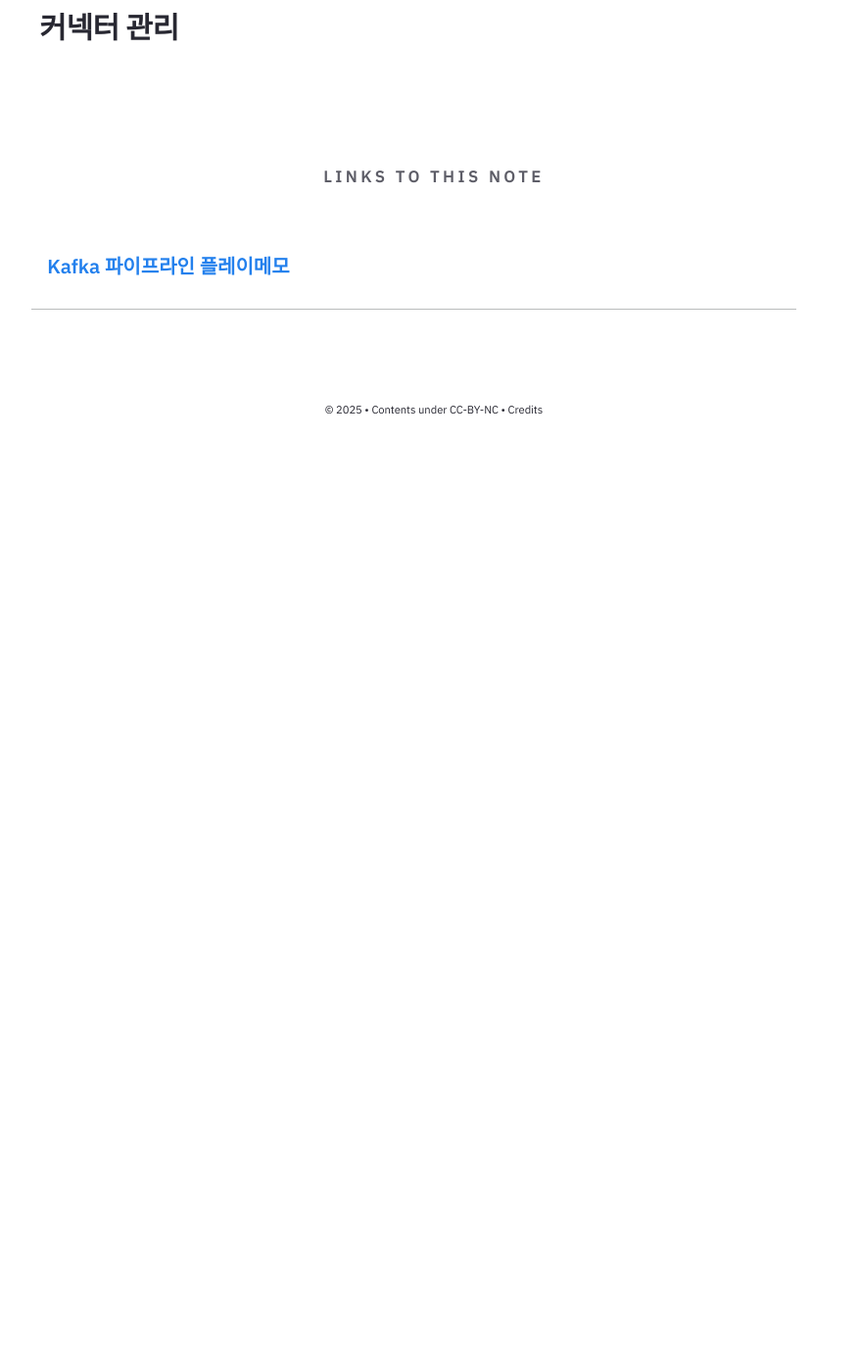
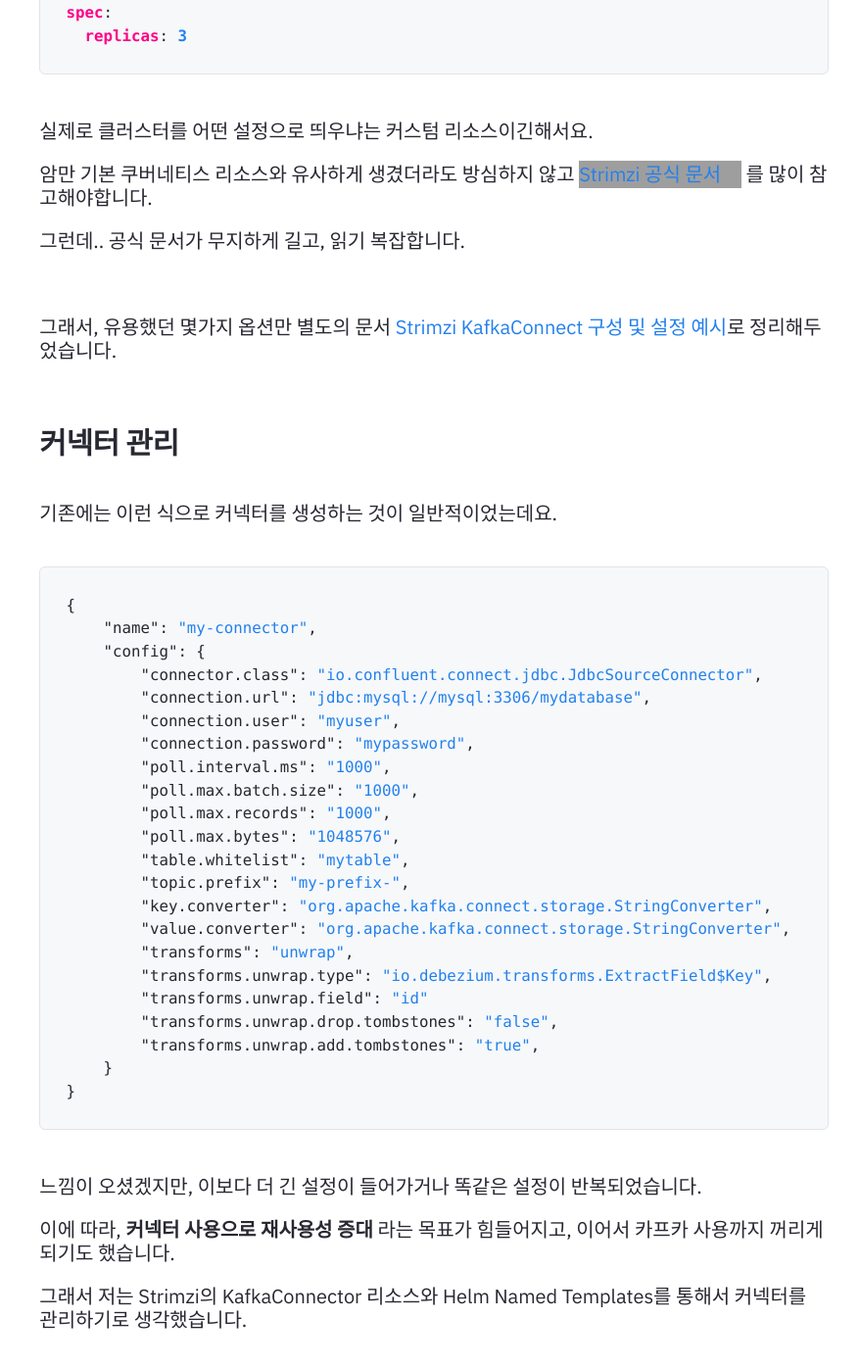
Before and after one commit to yecnj/yecnj.github.io, a Jekyll site: the page built from _notes/Public/Kafka/Strimzi/Strimzi.md, in a window 1280 px wide and 1400 px high, scrolled down 3777 px. Shown: the top 1395 px of the window at 98% size, without its empty margins (197-1074 px from the left). Built offline with Jekyll 4.4.1, drawn with Linux system fonts in a browser that asks for light colours; comment, search, counter and statistics services are not loaded; before the commit the page ends 4242 px from its top, so only the background shows below that; some of the changed text lies outside the part shown; grey boxes are pictures that could not be loaded.

Commit message:
markdowns

````diff
--- a/_notes/Public/Kafka/Strimzi/Strimzi.md
+++ b/_notes/Public/Kafka/Strimzi/Strimzi.md
@@ -24,6 +24,8 @@ permalink: /strimzi-connect
 ## Strimzi 개요
 
 ![strimzi](/assets/img/kafka/strimzi_logo.png "strimzi")
+
+<br/>
 
 Strimzi는 Kafka 관련 리소스를 쿠버네티스 클러스터 위에 쉽게 설치하고 관리할 수 있도록 돕는 오픈소스 프로젝트입니다.
 
@@ -146,7 +148,20 @@ flowchart TB
 
 앞서 배포한 strimzi-kafka-operator 와 KafkaConnect CRD를 통해서 커넥트 클러스터를 생성할 수 있게 됩니다.
 
-실제로 클러스터를 어떤 설정으로 띄우냐는 [Strimzi 공식 문서](https://strimzi.io/docs/operators/latest/configuring.html) 를 많이 참고해야합니다.
+```yaml
+apiVersion: kafka.strimzi.io/v1beta2
+kind: KafkaConnect
+metadata:
+  name: my-connect-cluster
+  annotations:
+    strimzi.io/use-connector-resources: "true"
+spec:
+  replicas: 3
+```
+
+실제로 클러스터를 어떤 설정으로 띄우냐는 커스텀 리소스이긴해서요.
+
+암만 기본 쿠버네티스 리소스와 유사하게 생겼더라도 방심하지 않고 [Strimzi 공식 문서](https://strimzi.io/docs/operators/latest/configuring.html) 를 많이 참고해야합니다.
 
 그런데.. 공식 문서가 무지하게 길고, 읽기 복잡합니다.
 
@@ -154,6 +169,40 @@ flowchart TB
 
 그래서, 유용했던 몇가지 옵션만 별도의 문서 [[Strimzi KafkaConnect 구성 및 설정 예시]]로 정리해두었습니다.
 
+## 커넥터 관리
 
+기존에는 이런 식으로 커넥터를 생성하는 것이 일반적이었는데요.
 
-## 커넥터 관리
+```json
+{
+    "name": "my-connector",
+    "config": {
+        "connector.class": "io.confluent.connect.jdbc.JdbcSourceConnector",
+        "connection.url": "jdbc:mysql://mysql:3306/mydatabase",
+        "connection.user": "myuser",
+        "connection.password": "mypassword",
+        "poll.interval.ms": "1000",
+        "poll.max.batch.size": "1000",
+        "poll.max.records": "1000",
+        "poll.max.bytes": "1048576",
+        "table.whitelist": "mytable",
+        "topic.prefix": "my-prefix-",
+        "key.converter": "org.apache.kafka.connect.storage.StringConverter",
+        "value.converter": "org.apache.kafka.connect.storage.StringConverter",
+        "transforms": "unwrap",
+        "transforms.unwrap.type": "io.debezium.transforms.ExtractField$Key",
+        "transforms.unwrap.field": "id"
+        "transforms.unwrap.drop.tombstones": "false",
+        "transforms.unwrap.add.tombstones": "true",
+    }
+}
+```
+
+느낌이 오셨겠지만, 이보다 더 긴 설정이 들어가거나 똑같은 설정이 반복되었습니다.
+
+이에 따라, **커넥터 사용으로 재사용성 증대** 라는 목표가 힘들어지고, 이어서 카프카 사용까지 꺼리게 되기도 했습니다.
+
+그래서 저는 Strimzi의 KafkaConnector 리소스와 Helm Named Templates를 통해서 커넥터를 관리하기로 생각했습니다.
+
+```text
+```
````
Also changed, not shown: _notes/Public/Kafka/Connector.md (added), _notes/Public/Kafka/SMT.md (added), _notes/Public/Kafka/ksqlDB/ksqlDB.md (renamed from _notes/Public/Kafka/ksqls/ksqls.md).
